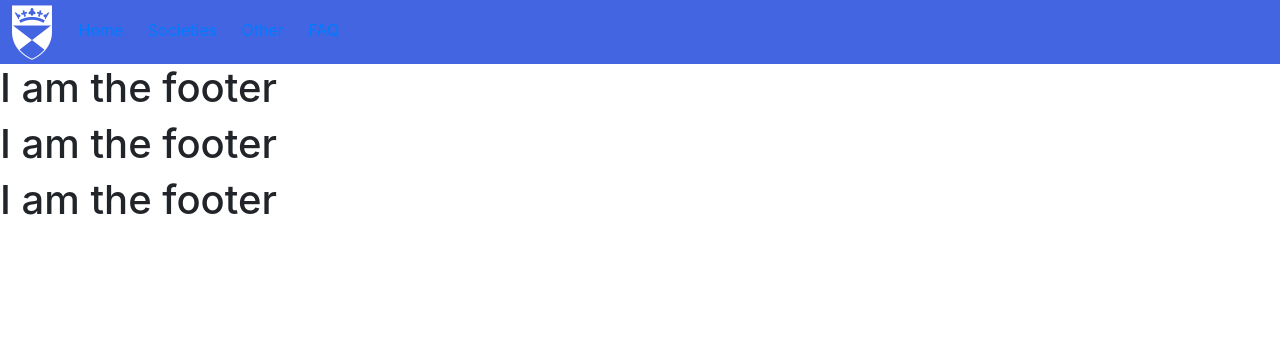
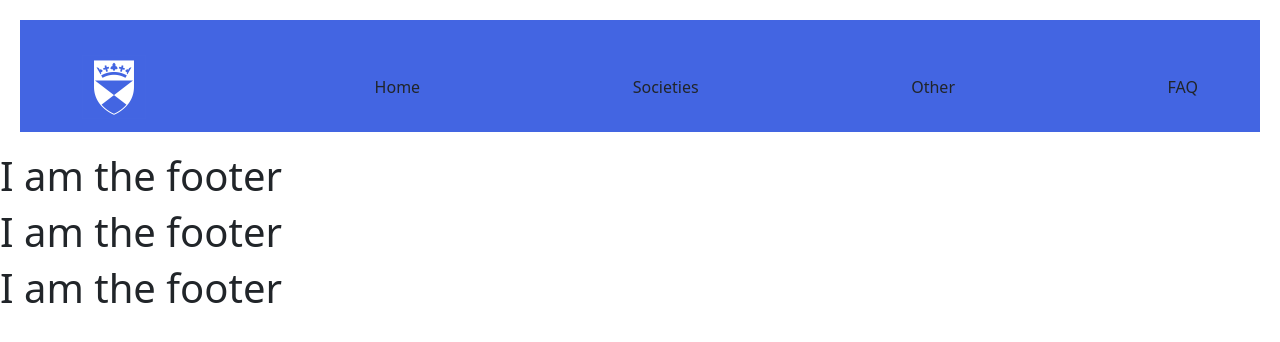
Before and after one commit to stoib/QuackAthon25, a Flask app: template templates/base.html in a window 1280 px wide. Shown: the top 342 px of the page. Run offline with Flask 3, Linux system fonts and the light colour scheme; the template is opened without the code that fills it, so the values that code supplies are empty.

Commit message:
Added bootstrap navbar, added nav colour, and links/buttons

```diff
--- a/styles.css
+++ b/styles.css
@@ -3,6 +3,16 @@
 }
 
 .nav-button {
-    padding: 10px;
-    display: inline;
+    display: inline-block;
+    color: orange;
 }
+
+.navbar {
+    padding-left: 50px;
+    padding-right: 50px;
+    padding-top: 30px;
+}
+
+.navbar {
+    margin: 20px;
+}
--- a/templates/navbar.html
+++ b/templates/navbar.html
@@ -1,9 +1,16 @@
+<link href="https://cdn.jsdelivr.net/npm/bootstrap@5.3.3/dist/css/bootstrap.min.css" rel="stylesheet" integrity="sha384-QWTKZyjpPEjISv5WaRU9OFeRpok6YctnYmDr5pNlyT2bRjXh0JMhjY6hW+ALEwIH" crossorigin="anonymous">
 <link rel="stylesheet" href="../styles.css">
 
-<nav class="blue">
-    <img src="../static/image.png" alt="University Of Dundee Logo" width="64px" height="64px">
-    <a href="/home.html" class="nav-button">Home</a>
-    <a href="/societies.html" class="nav-button">Societies</a>
-    <a href="/other.html" class="nav-button">Other</a>
-    <a href="/faq.html" class="nav-button">FAQ</a>
-</nav>
+<div class="nav-container">
+    <nav class="navbar blue">
+        <div class="container-fluid">
+            <a class="navbar-brand" href="/templates/base.html">
+                <img src="../static/image.png" alt="University Of Dundee logo" width="64" height="64">
+            </a>
+            <a class="nav-link" href="/templates/index.html">Home</a>
+            <a class="nav-link" href="/societies.html">Societies</a>
+            <a class="nav-link" href="/other.html">Other</a>
+            <a class="nav-link" href="/faq.html">FAQ</a>
+        </div>
+    </nav>
+</div>
```
